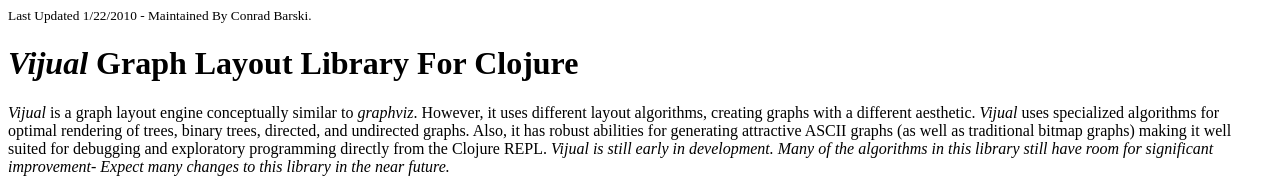
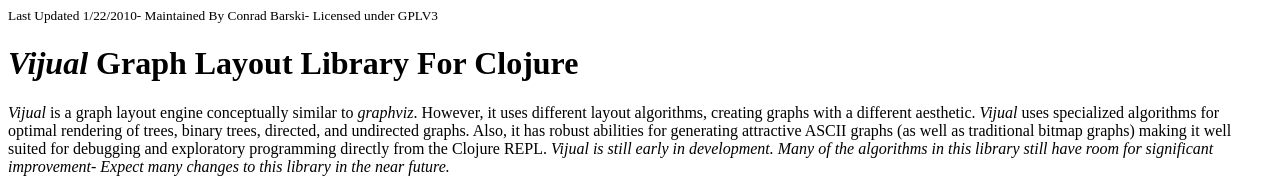
Before and after one commit to drcode/vijual, a plain HTML site: page docs/index.html in a window 1280 px wide. Shown: the top 178 px of the page. Drawn offline with Linux system fonts and the light colour scheme.

Commit message:
minor packaging fixes

```diff
--- a/docs/index.html
+++ b/docs/index.html
@@ -6,7 +6,7 @@
     </style>
   </header>
   <body>
-    <small>Last Updated 1/22/2010 - Maintained By Conrad Barski.</small>
+    <small>Last Updated 1/22/2010- Maintained By Conrad Barski- Licensed under GPLV3</small>
     <h1><i>Vijual</i> Graph Layout Library For Clojure</h1>
   <p><i>Vijual</i> is a graph layout engine conceptually similar to <i>graphviz</i>. However, it uses different layout algorithms, creating graphs with a different aesthetic. <i>Vijual</i> uses specialized algorithms for optimal rendering of trees, binary trees, directed, and undirected graphs. Also, it has robust abilities for generating attractive ASCII graphs (as well as traditional bitmap graphs) making it well suited for debugging and exploratory programming directly from the Clojure REPL. <i>Vijual is still early in development. Many of the algorithms in this library still have room for significant improvement- Expect many changes to this library in the near future.</i></p>
   <h2>Installation</h2>
```
Also changed, not shown: 1 other file.
